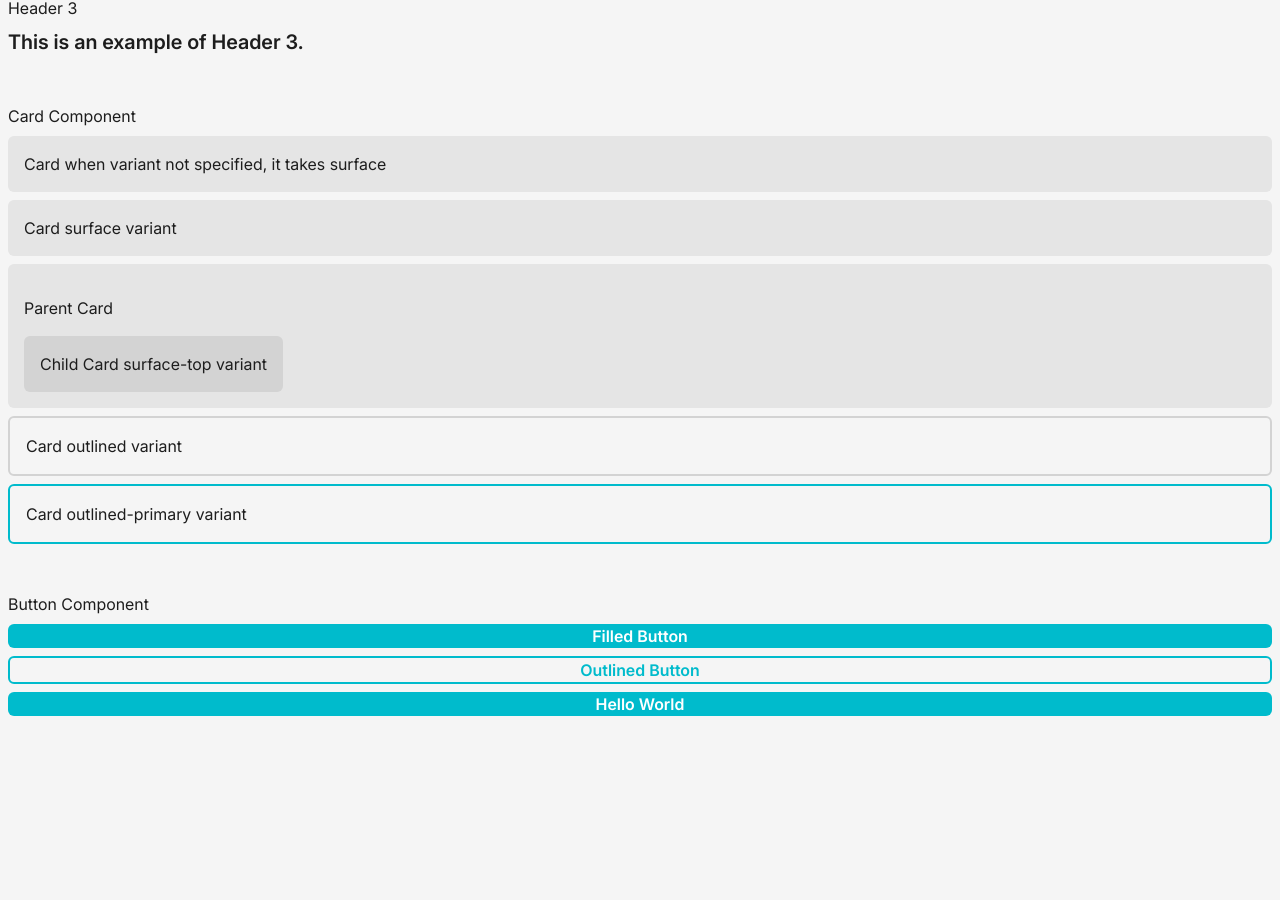
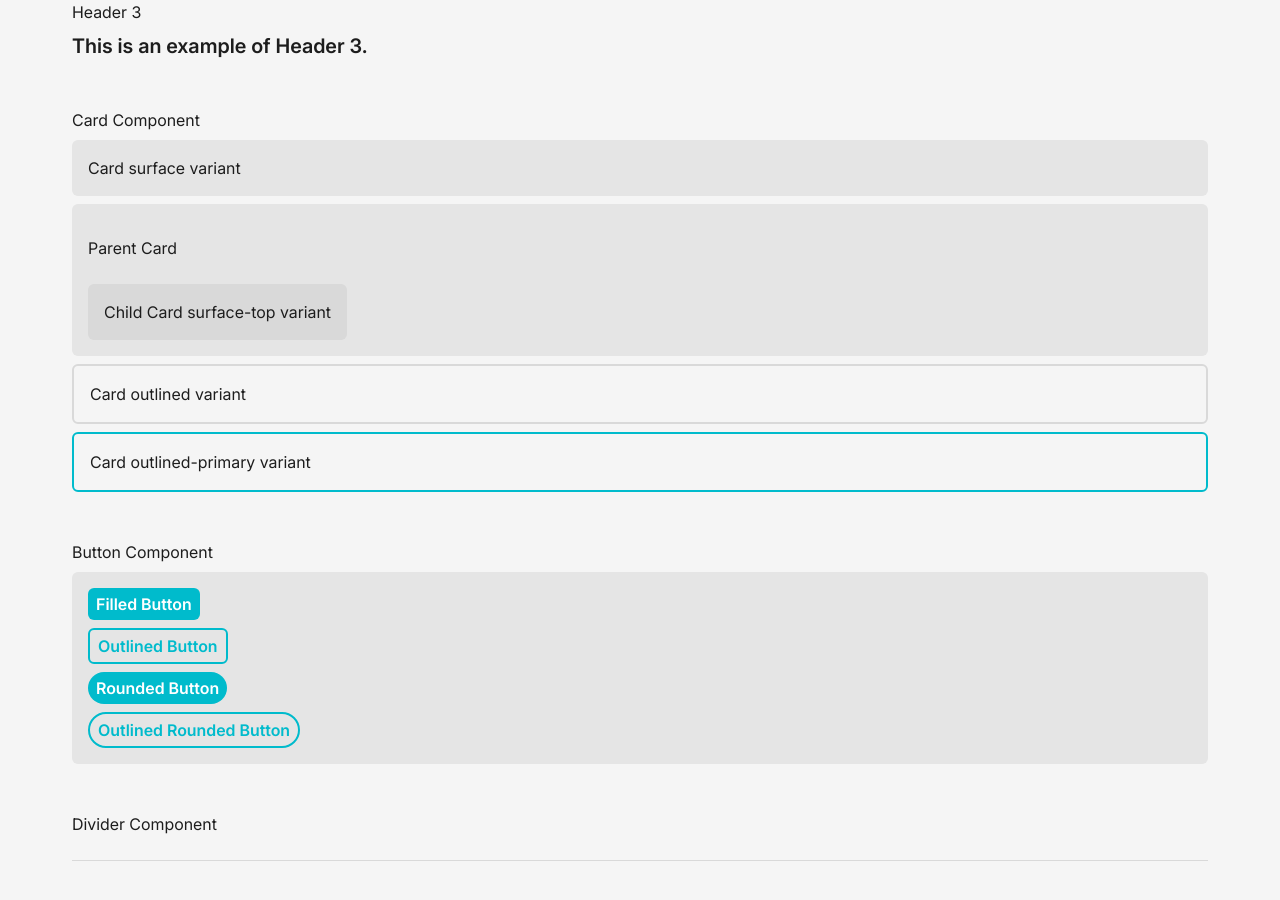
Before and after one commit to Harshit-Sonawala/people-orbit, a Next.js app: page / in a window 1280 px wide. Shown: the part 260-1160 px from the top of the page. Before the commit the page ends 984 px from the top, so only its background shows below. Built offline with nearby package versions, Linux system fonts and the light colour scheme.

Commit message:
Worked on Button component variants - added colors, hover and active properties. Added global Tailwind colors. Worked on Divider component. Added className properties to all reusable components

```diff
--- a/app/globals.css
+++ b/app/globals.css
@@ -10,14 +10,23 @@
 :root {
   --background: #f5f5f5;
   --foreground: #1d1d1d;
+  --primary: #00bbcc;
+  --primary-light: #36d7b7;
+  --secondary: #ed8128;
+  --surface: #e5e5e5;
+  --surface-top: #d9d9d9;
+  --surface-top-dark: #aaaaaa;
 }
 
 @theme {
-  --color-background: #f5f5f5;
-  --color-foreground: #1d1d1d;
-  --color-primary: #00bbcc;
-  --color-surface: #e5e5e5;
-  --color-surface-top: #d3d3d3;
+  --color-background: var(--background);
+  --color-foreground: var(--foreground);
+  --color-primary: var(--primary);
+  --color-primary-light: var(--primary-light);
+  --color-secondary: var(--secondary);
+  --color-surface: var(--surface);
+  --color-surface-top: var(--surface-top);
+  --color-surface-top-dark: var(--surface-top-dark);
 }
 
 /* @theme inline {
--- a/app/page.tsx
+++ b/app/page.tsx
@@ -5,10 +5,11 @@ import Header1 from "../components/Header1";
 import Header2 from "../components/Header2";
 import Header3 from "../components/Header3";
 import Button from '../components/Button';
+import Divider from '../components/Divider';
 
 export default function Home() {
   return (
-    <div className="flex flex-col flex-1 items-stretch justify-start">
+    <div className="flex flex-col flex-1 items-stretch justify-start w-[90%] mx-auto">
       <div className="flex flex-row items-center justify-start p-2">
         <SatelliteAltRoundedIcon sx={{ fontSize: "2rem" }} className="text-primary"/>
         <h1 className="text-3xl font-bold p-2">People<span className="text-primary">Orbit</span></h1>
@@ -25,9 +26,6 @@ export default function Home() {
         <div className="m-4"/>
 
         <p>Card Component</p>
-        <Card>
-          <p>Card when variant not specified, it takes surface</p>
-        </Card>
         <Card variant="surface">
           <p>Card surface variant</p>
         </Card>
@@ -47,9 +45,19 @@ export default function Home() {
         <div className="m-4"/>
 
         <p>Button Component</p>
-        <Button onPress={() => console.log("button 1 pressed")}>Filled Button</Button>
-        <Button variant="outlined" onPress={() => console.log("button 2 pressed")}>Outlined Button</Button>
-        <Button>Hello World</Button>
+        <Card>
+          <Button onPress={() => console.log("Filled button pressed.")}>Filled Button</Button>
+          <Button variant="outlined" onPress={() => console.log("Outlined button pressed.")}>Outlined Button</Button>
+          <Button variant="rounded" onPress={()=> console.log("Rounded button pressed.")}>Rounded Button</Button>
+          <Button variant="outlined-rounded" onPress={() => console.log("Outlined Rounded button pressed.")}>Outlined Rounded Button</Button>
+        </Card>
+
+        <div className="m-4"/>
+
+        <p>Divider Component</p>
+        <Divider />
+
+        <div className="m-4"/>
       </div>
     </div>
   );
--- a/components/Button.tsx
+++ b/components/Button.tsx
@@ -1,21 +1,37 @@
-import React from 'react'
+import React from "react";
 
 type Props = {
-    children: React.ReactNode
-    variant?: "filled" | "outlined" | "icon"
-    onPress?: () => void
-}
+  children: React.ReactNode;
+  variant?: "filled" | "outlined" | "rounded" | "outlined-rounded";
+  onPress?: () => void;
+  className?: string;
+};
 
 const variantClasses: { [key: string]: string } = {
-    "filled": "bg-primary font-semibold text-white",
-    "outlined": "border-2 border-primary font-semibold text-primary",
-    "icon": "text-primary",
-}
+  filled: "rounded-md bg-primary font-semibold text-white",
+  outlined: "rounded-md border-2 border-primary font-semibold text-primary",
+  rounded: "rounded-full bg-primary font-semibold text-white",
+  "outlined-rounded":
+    "rounded-full border-2 border-primary font-semibold text-primary",
+};
 
-const Button = ({children, variant = "filled", onPress}: Props) => {
+const Button = ({
+  children,
+  variant = "filled",
+  onPress,
+  className = "",
+}: Props) => {
   return (
-    <button onClick={onPress} className={`rounded-md ${variantClasses[variant]}`}>{children}</button>
+    <button
+      onClick={onPress}
+      className={`py-1 px-2 ${variantClasses[variant]}
+      hover:bg-primary-light hover:text-white hover:border-transparent
+      active:bg-secondary active:border-transparent active:translate-y-0.5
+      ${className}`}
+    >
+      {children}
+    </button>
   );
-}
+};
 
-export default Button
+export default Button;
--- a/components/Card.tsx
+++ b/components/Card.tsx
@@ -1,23 +1,26 @@
-import React from 'react'
+import React from "react";
 
 type Props = {
-    children: React.ReactNode
-    variant?: "surface" | "surface-top" | "outlined" | "outlined-primary"
-}
+  children: React.ReactNode;
+  variant?: "surface" | "surface-top" | "outlined" | "outlined-primary";
+  className?: string;
+};
 
 const variantClasses: { [key: string]: string } = {
-    "surface": "bg-surface",
-    "surface-top": "bg-surface-top",
-    "outlined": "border-2 border-surface-top bg-transparent",
-    "outlined-primary": "border-2 border-primary bg-transparent"
-}
+  surface: "bg-surface",
+  "surface-top": "bg-surface-top",
+  outlined: "border-2 border-surface-top bg-transparent",
+  "outlined-primary": "border-2 border-primary bg-transparent",
+};
 
 const Card = ({ children, variant = "surface" }: Props) => {
   return (
-    <div className={`flex flex-col items-start justify-start rounded-md p-4 ${variantClasses[variant]}`}>
-        {children}
+    <div
+      className={`flex flex-col items-start justify-start gap-2 rounded-md p-4 ${variantClasses[variant]}`}
+    >
+      {children}
     </div>
-  )
-}
+  );
+};
 
-export default Card
+export default Card;
--- /dev/null
+++ b/components/Divider.tsx
@@ -0,0 +1,15 @@
+import React from "react";
+
+type Props = {
+  className?: string;
+};
+
+const Divider = ({ className = "" }: Props) => {
+  return (
+    <div
+      className={`w-full my-4 px-8 border-b border-surface-top ${className}`}
+    />
+  );
+};
+
+export default Divider;
--- a/components/Header1.tsx
+++ b/components/Header1.tsx
@@ -1,13 +1,12 @@
-import React from 'react'
+import React from "react";
 
 type Props = {
-    children: React.ReactNode
-}
+  children: React.ReactNode;
+  className?: string;
+};
 
-const Header1 = ({ children }: Props) => {
-  return (
-    <h1 className="text-3xl font-bold">{children}</h1>
-  )
-}
+const Header1 = ({ children, className = "" }: Props) => {
+  return <h1 className={`text-4xl font-bold ${className}`}>{children}</h1>;
+};
 
-export default Header1
+export default Header1;
--- a/components/Header2.tsx
+++ b/components/Header2.tsx
@@ -1,13 +1,12 @@
-import React from 'react'
+import React from "react";
 
 type Props = {
-    children: React.ReactNode
-}
+  children: React.ReactNode;
+  className?: string;
+};
 
-const Header2 = ({ children }: Props) => {
-  return (
-    <h2 className="text-2xl font-bold">{children}</h2>
-  )
-}
+const Header2 = ({ children, className = "" }: Props) => {
+  return <h2 className={`text-2xl font-bold ${className}`}>{children}</h2>;
+};
 
-export default Header2
+export default Header2;
--- a/components/Header3.tsx
+++ b/components/Header3.tsx
@@ -1,13 +1,12 @@
-import React from 'react'
+import React from "react";
 
 type Props = {
-    children: React.ReactNode
-}
+  children: React.ReactNode;
+  className?: string;
+};
 
-const Header3 = ({ children }: Props) => {
-  return (
-    <h3 className="text-xl font-semibold">{children}</h3>
-  )
-}
+const Header3 = ({ children, className = "" }: Props) => {
+  return <h3 className={`text-xl font-semibold ${className}`}>{children}</h3>;
+};
 
-export default Header3
+export default Header3;
```
